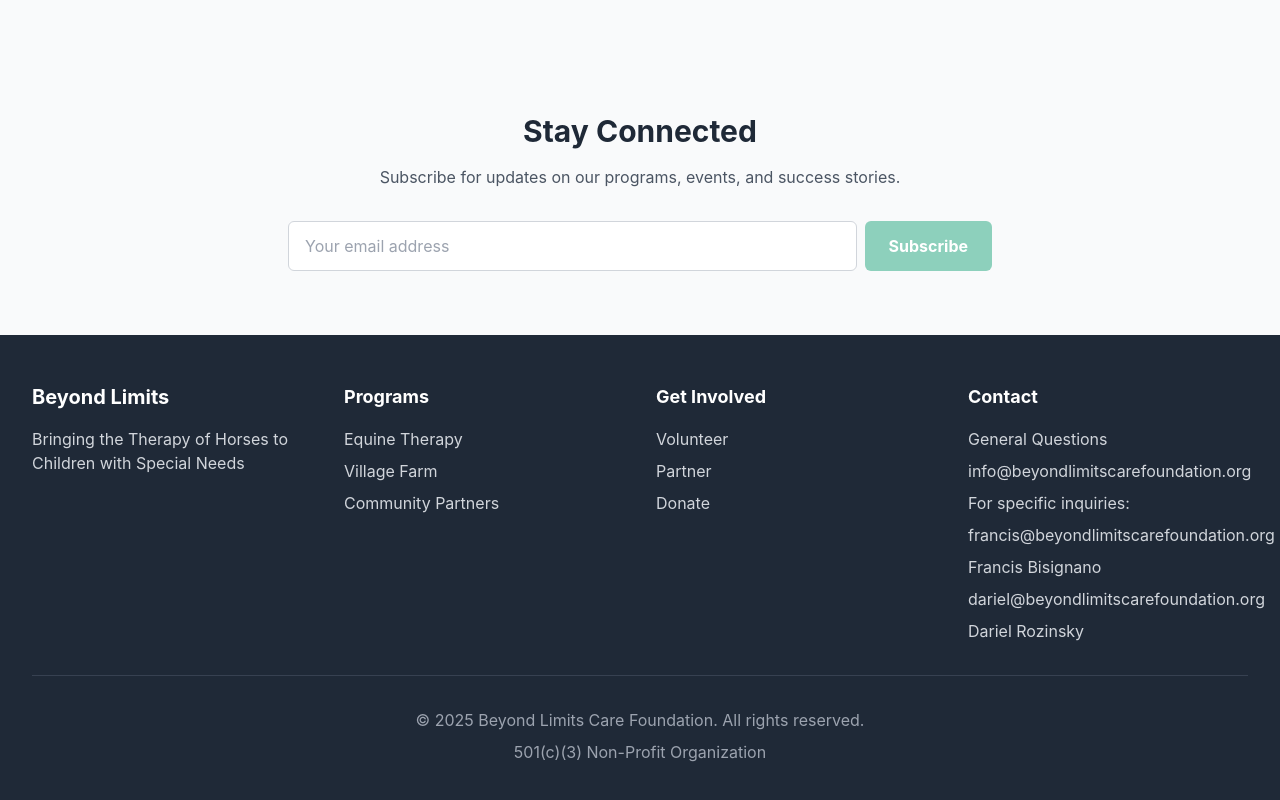
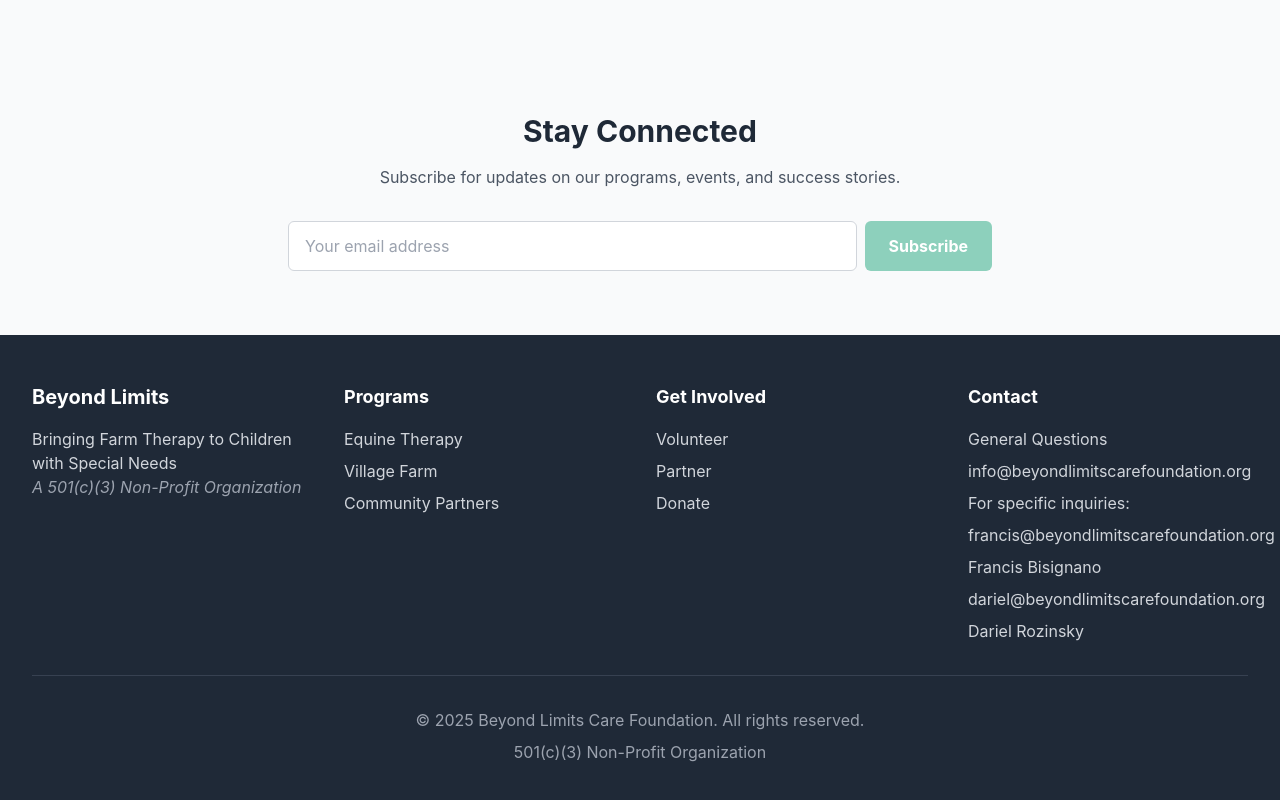
Before and after one commit to FrankieBiz/beyondlimitscarefoundation.org, a plain HTML site: page index.html in a window 1280 px wide. Shown: the part 1591-2391 px from the top of the page. Drawn offline with nearby package versions, Linux system fonts and the light colour scheme; some packages are replaced by stand-ins of ours; a script that the page names is missing.

Commit message:
Update description for Beyond Limits organization

```diff
--- a/index.html
+++ b/index.html
@@ -197,7 +197,8 @@ fontFamily: {
                     <div class="flex items-center mb-4">
                         <span class="text-xl font-bold text-white">Beyond Limits</span>
 </div>
-<p class="text-gray-300">Bringing the Therapy of Horses to Children with Special Needs</p>
+<p class="text-gray-300">Bringing Farm Therapy to Children with Special Needs</p>
+<p class="italic text-gray-400">A 501(c)(3) Non-Profit Organization</p>
 </div>
 
                 <div>
```
